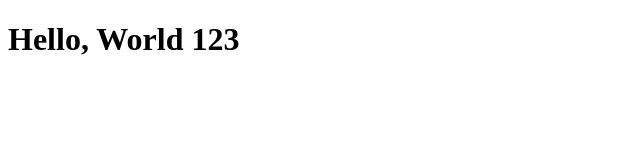
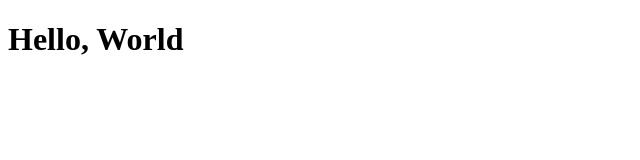
Before and after one commit to srirlingam/AWS-Project, a plain HTML site: page index.html in a window 1280 px wide. Shown: the full height of the page, 0-640 px from the left. Drawn offline with Linux system fonts and the light colour scheme.

Commit message:
Update index.html

```diff
--- a/index.html
+++ b/index.html
@@ -3,9 +3,9 @@
 <head>
     <meta charset="UTF-8">
     <meta name="viewport" content="width=device-width, initial-scale=1.0">
-    <title>Hello World 123</title>
+    <title>Hello World </title>
 </head>
 <body>
-    <h1>Hello, World 123</h1>
+    <h1>Hello, World </h1>
 </body>
 </html>
```
